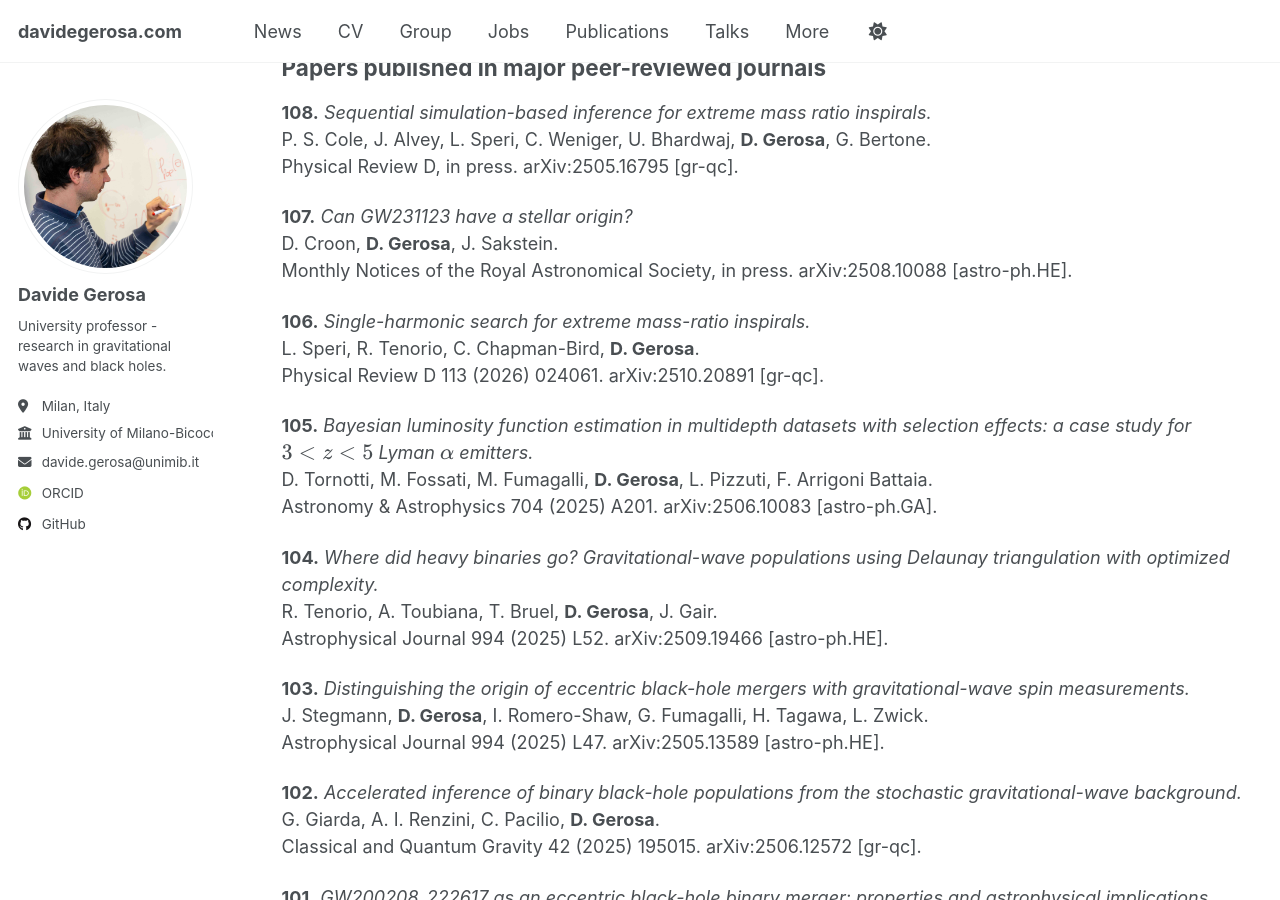
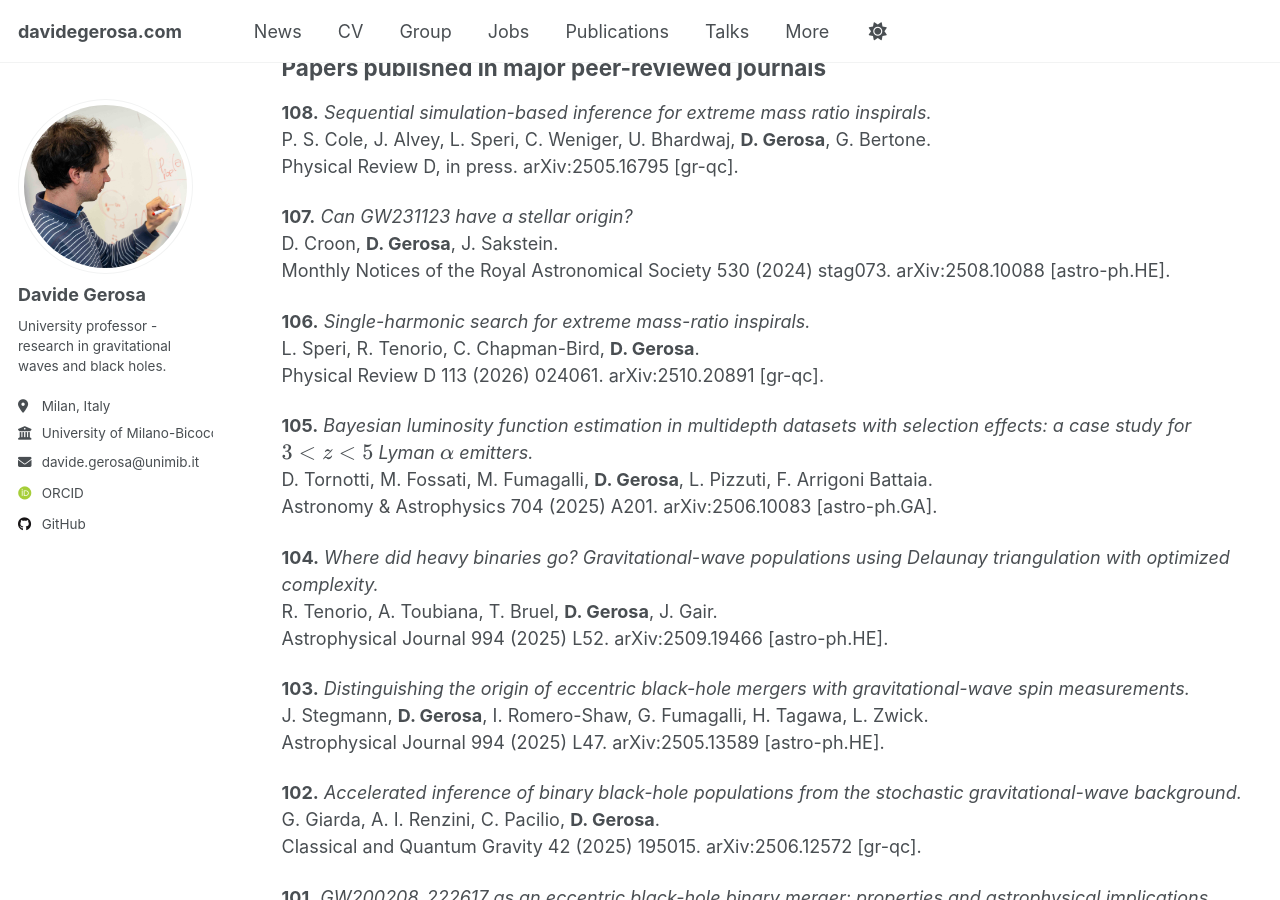
Before and after one commit to dgerosa/website, a Jekyll site: the page built from _pages/publications.md, in a window 1280 px wide and 900 px high, scrolled down 1497 px. Built offline with Jekyll 4.4.1, drawn with Linux system fonts in a browser that asks for light colours; some web fonts are replaced; some of the changed text lies outside the part shown.

Commit message:
Website update from workflow

```diff
--- a/_pages/_publications.md
+++ b/_pages/_publications.md
@@ -61,7 +61,7 @@ Physical Review D, in press. <a href="https://arxiv.org/abs/2505.16795" style="c
 **107.**
 *Can GW231123 have a stellar origin?*\
 D. Croon, **D. Gerosa**, J. Sakstein.\
-Monthly Notices of the Royal Astronomical Society, in press. <a href="https://arxiv.org/abs/2508.10088" style="color: inherit; text-decoration: none;">arXiv:2508.10088 [astro-ph.HE]</a>.
+Monthly Notices of the Royal Astronomical Society 530 (2024) stag073. <a href="https://arxiv.org/abs/2508.10088" style="color: inherit; text-decoration: none;">arXiv:2508.10088 [astro-ph.HE]</a>.
 
 **106.**
 *Single-harmonic search for extreme mass-ratio inspirals.*\
```
Also changed, not shown: other parts of _pages/_publications.md (+1 -1 lines), _pages/_citations.md (+6 -6 lines), _pages/_group.md (+1 -1 lines), _pages/_talks.md (+1 -1 lines).
